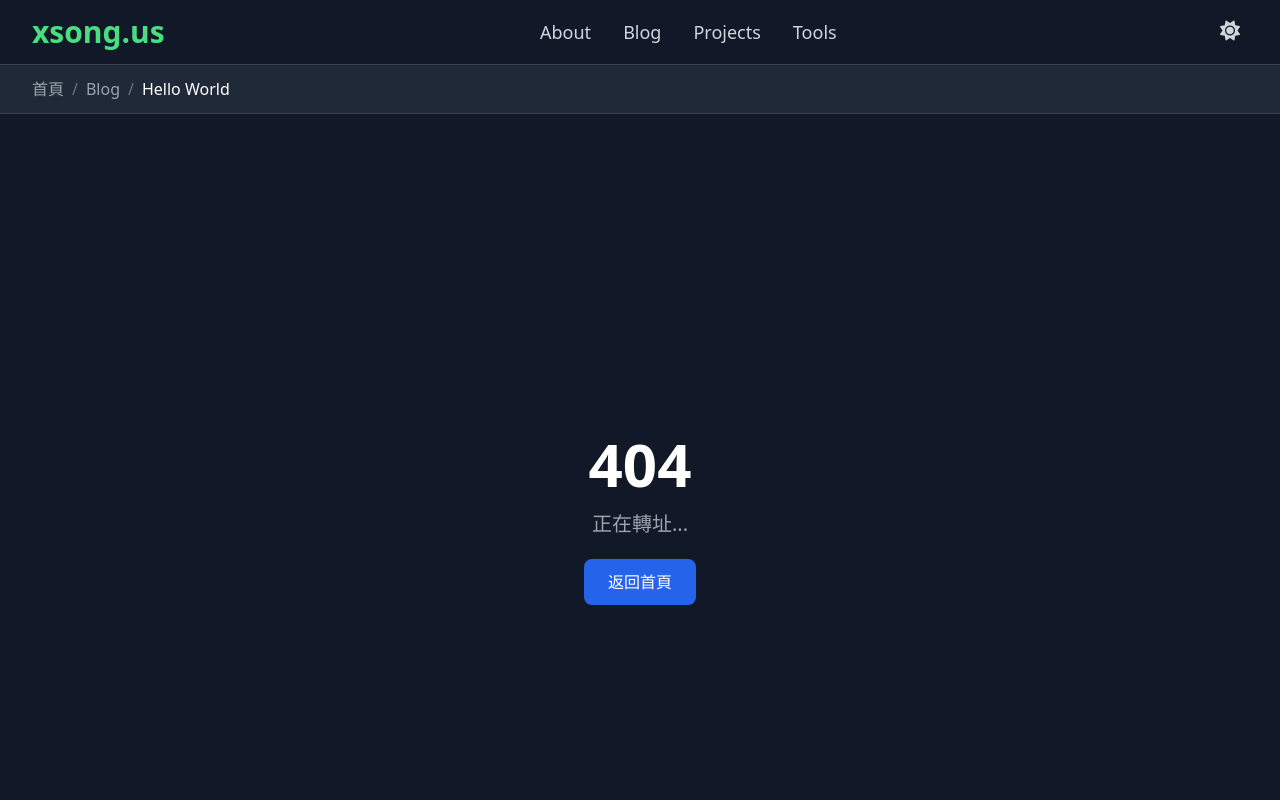
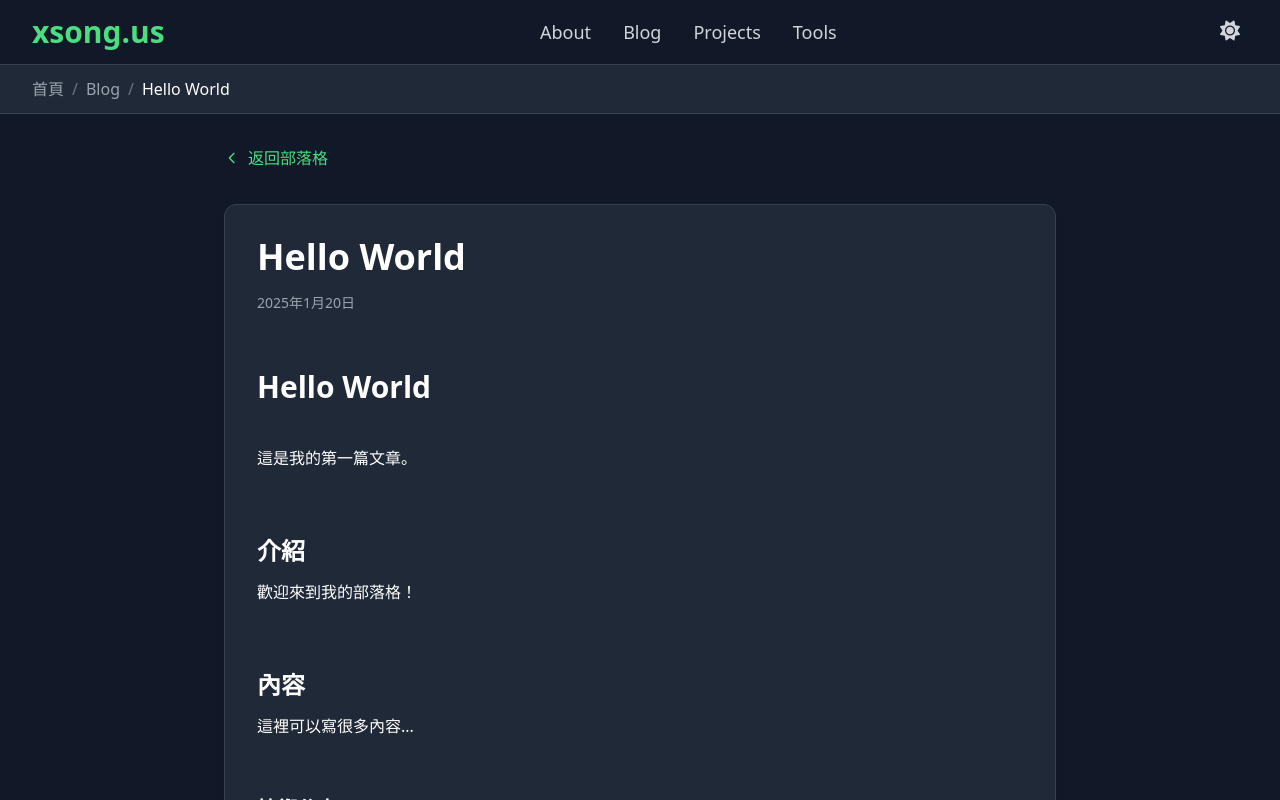
Before and after one commit to 120061203/xsong, a Next.js app: page /blog/hello-world in a window 1280 px wide. Before the commit this address had no page. Shown: the top 800 px of the page. Built offline with nearby package versions, Linux system fonts and the light colour scheme.

Commit message:
feat: 建立 Blog 頁面和文章詳情頁面
- 新增 /app/blog/page.tsx 部落格列表頁面
- 新增 /app/blog/[slug]/page.tsx 文章詳情頁面
- 支援 Markdown 內容渲染
- 響應式設計和深色主題支援
- 包含 Hello World 範例文章

```diff
--- /dev/null
+++ b/app/blog/[slug]/page.tsx
@@ -0,0 +1,139 @@
+'use client';
+
+import { useParams } from 'next/navigation';
+import Link from 'next/link';
+
+interface BlogPost {
+  title: string;
+  date: string;
+  slug: string;
+  content: string;
+}
+
+const blogPosts: Record<string, BlogPost> = {
+  'hello-world': {
+    title: 'Hello World',
+    date: '2025-01-20',
+    slug: 'hello-world',
+    content: `
+# Hello World
+
+這是我的第一篇文章。
+
+## 介紹
+歡迎來到我的部落格！
+
+## 內容
+這裡可以寫很多內容...
+
+### 技術分享
+我將在這裡分享我的技術心得和學習經驗。
+
+### 生活點滴
+除了技術，我也會分享一些生活上的想法和經歷。
+
+---
+
+*這是我部落格的第一篇文章，未來會持續更新更多內容！*
+    `
+  }
+};
+
+export default function BlogPostPage() {
+  const params = useParams();
+  const slug = params.slug as string;
+  const post = blogPosts[slug];
+
+  if (!post) {
+    return (
+      <div className="min-h-screen bg-gray-50 dark:bg-gray-900 py-8">
+        <div className="max-w-4xl mx-auto px-4 sm:px-6 lg:px-8">
+          <div className="text-center">
+            <h1 className="text-4xl font-bold text-gray-900 dark:text-white mb-4">
+              文章未找到
+            </h1>
+            <p className="text-gray-600 dark:text-gray-400 mb-8">
+              抱歉，這篇文章不存在或已被移除。
+            </p>
+            <Link
+              href="/blog"
+              className="inline-flex items-center px-6 py-3 bg-blue-600 hover:bg-blue-700 text-white font-medium rounded-lg transition-colors"
+            >
+              返回部落格
+            </Link>
+          </div>
+        </div>
+      </div>
+    );
+  }
+
+  return (
+    <div className="min-h-screen bg-gray-50 dark:bg-gray-900 py-8">
+      <div className="max-w-4xl mx-auto px-4 sm:px-6 lg:px-8">
+        {/* Back to Blog */}
+        <div className="mb-8">
+          <Link
+            href="/blog"
+            className="inline-flex items-center text-blue-600 dark:text-green-400 hover:text-blue-700 dark:hover:text-green-300 font-medium transition-colors"
+          >
+            <svg className="mr-2 w-4 h-4" fill="none" stroke="currentColor" viewBox="0 0 24 24">
+              <path strokeLinecap="round" strokeLinejoin="round" strokeWidth={2} d="M15 19l-7-7 7-7" />
+            </svg>
+            返回部落格
+          </Link>
+        </div>
+
+        {/* Article */}
+        <article className="bg-white dark:bg-gray-800 rounded-xl shadow-lg overflow-hidden border border-gray-200 dark:border-gray-700">
+          <div className="p-8">
+            {/* Header */}
+            <header className="mb-8">
+              <h1 className="text-3xl md:text-4xl font-bold text-gray-900 dark:text-white mb-4">
+                {post.title}
+              </h1>
+              <div className="flex items-center text-gray-500 dark:text-gray-400 text-sm">
+                <time dateTime={post.date}>
+                  {new Date(post.date).toLocaleDateString('zh-TW', {
+                    year: 'numeric',
+                    month: 'long',
+                    day: 'numeric'
+                  })}
+                </time>
+              </div>
+            </header>
+
+            {/* Content */}
+            <div className="prose prose-lg max-w-none dark:prose-invert">
+              <div
+                className="markdown-content"
+                dangerouslySetInnerHTML={{
+                  __html: post.content
+                    .split('\n')
+                    .map(line => {
+                      if (line.startsWith('# ')) {
+                        return `<h1 class="text-3xl font-bold mb-4">${line.substring(2)}</h1>`;
+                      }
+                      if (line.startsWith('## ')) {
+                        return `<h2 class="text-2xl font-bold mb-3 mt-6">${line.substring(3)}</h2>`;
+                      }
+                      if (line.startsWith('### ')) {
+                        return `<h3 class="text-xl font-bold mb-2 mt-4">${line.substring(4)}</h3>`;
+                      }
+                      if (line.startsWith('---')) {
+                        return '<hr class="my-6 border-gray-300 dark:border-gray-600">';
+                      }
+                      if (line.trim() === '') {
+                        return '<br>';
+                      }
+                      return `<p class="mb-4 leading-relaxed">${line}</p>`;
+                    })
+                    .join('')
+                }}
+              />
+            </div>
+          </div>
+        </article>
+      </div>
+    </div>
+  );
+}
--- /dev/null
+++ b/app/blog/page.tsx
@@ -0,0 +1,93 @@
+'use client';
+
+import { useState, useEffect } from 'react';
+import Link from 'next/link';
+
+interface BlogPost {
+  title: string;
+  date: string;
+  slug: string;
+  excerpt: string;
+}
+
+const blogPosts: BlogPost[] = [
+  {
+    title: 'Hello World',
+    date: '2025-01-20',
+    slug: 'hello-world',
+    excerpt: '這是我的第一篇文章。歡迎來到我的部落格！'
+  }
+];
+
+export default function BlogPage() {
+  const [selectedPost, setSelectedPost] = useState<string | null>(null);
+
+  return (
+    <div className="min-h-screen bg-gray-50 dark:bg-gray-900 py-8">
+      <div className="max-w-4xl mx-auto px-4 sm:px-6 lg:px-8">
+        {/* Header */}
+        <div className="text-center mb-12">
+          <h1 className="text-4xl md:text-5xl font-bold text-gray-900 dark:text-white mb-4">
+            Blog
+          </h1>
+          <p className="text-xl text-gray-600 dark:text-gray-400">
+            分享我的想法、技術心得和生活點滴
+          </p>
+        </div>
+
+        {/* Blog Posts Grid */}
+        <div className="grid gap-8 md:grid-cols-2 lg:grid-cols-3">
+          {blogPosts.map((post) => (
+            <article
+              key={post.slug}
+              className="bg-white dark:bg-gray-800 rounded-xl shadow-lg hover:shadow-xl transition-shadow duration-300 overflow-hidden border border-gray-200 dark:border-gray-700"
+            >
+              <div className="p-6">
+                <div className="flex items-center justify-between mb-4">
+                  <span className="text-sm text-gray-500 dark:text-gray-400">
+                    {new Date(post.date).toLocaleDateString('zh-TW', {
+                      year: 'numeric',
+                      month: 'long',
+                      day: 'numeric'
+                    })}
+                  </span>
+                </div>
+
+                <h2 className="text-xl font-bold text-gray-900 dark:text-white mb-3 hover:text-blue-600 dark:hover:text-green-400 transition-colors">
+                  {post.title}
+                </h2>
+
+                <p className="text-gray-600 dark:text-gray-300 mb-4 line-clamp-3">
+                  {post.excerpt}
+                </p>
+
+                <Link
+                  href={`/blog/${post.slug}`}
+                  className="inline-flex items-center text-blue-600 dark:text-green-400 hover:text-blue-700 dark:hover:text-green-300 font-medium transition-colors"
+                >
+                  閱讀更多
+                  <svg className="ml-2 w-4 h-4" fill="none" stroke="currentColor" viewBox="0 0 24 24">
+                    <path strokeLinecap="round" strokeLinejoin="round" strokeWidth={2} d="M9 5l7 7-7 7" />
+                  </svg>
+                </Link>
+              </div>
+            </article>
+          ))}
+        </div>
+
+        {/* Empty State */}
+        {blogPosts.length === 0 && (
+          <div className="text-center py-12">
+            <div className="text-6xl mb-4">📝</div>
+            <h3 className="text-xl font-semibold text-gray-900 dark:text-white mb-2">
+              還沒有文章
+            </h3>
+            <p className="text-gray-600 dark:text-gray-400">
+              我正在準備第一篇文章，敬請期待！
+            </p>
+          </div>
+        )}
+      </div>
+    </div>
+  );
+}
```
